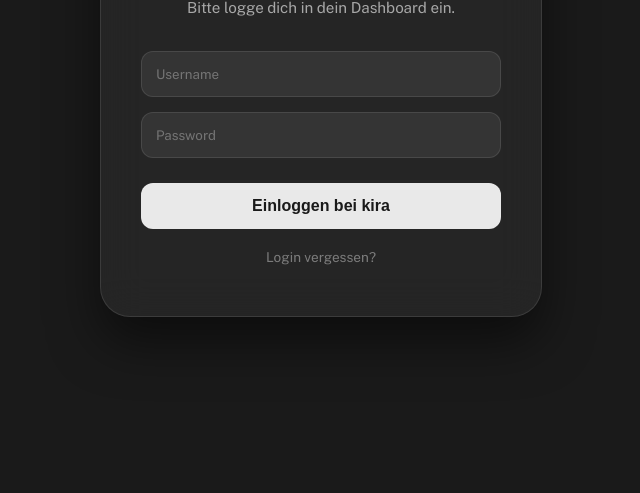
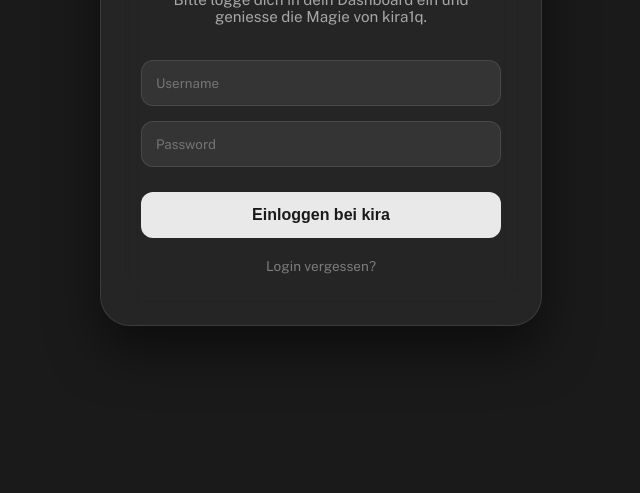
Before and after one commit to kiraa1q/devportal, a plain HTML site: page index.html in a window 1280 px wide. Shown: the part 307-800 px from the top of the page, without its empty margins (319-959 px from the left). Drawn offline with nearby package versions, Linux system fonts and the light colour scheme.

Commit message:
update index.html

```diff
--- a/index.html
+++ b/index.html
@@ -10,7 +10,7 @@
 
     <div class="container">
         <h1>Welcome Back!</h1>
-        <p>Bitte logge dich in dein Dashboard ein.</p>
+        <p>Bitte logge dich in dein Dashboard ein und geniesse die Magie von kira1q.</p>
 
         <form id="loginForm" novalidate>
     <div class="input-group">
```
